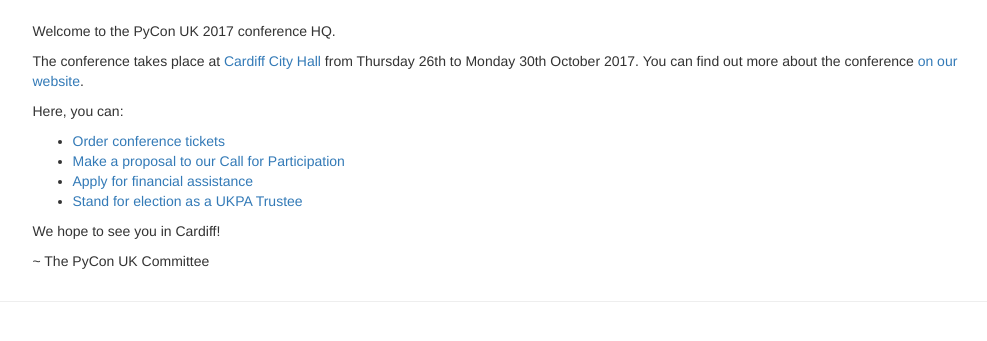
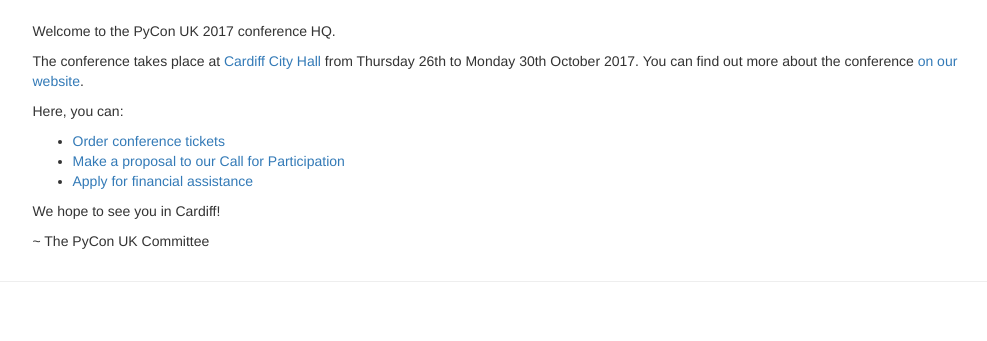
Before and after one commit to PyconUK/ironcage, a Django app: page / in a window 1280 px wide. Shown: the part 51-392 px from the top of the page, without its empty margins (135-1122 px from the left). Run offline with Django 3.2, Linux system fonts and the light colour scheme; some libraries are stand-ins or nearby versions.

Commit message:
Remove "Stand for election as UKPA Trustee" from index

```diff
--- a/ironcage/templates/ironcage/index.html
+++ b/ironcage/templates/ironcage/index.html
@@ -71,8 +71,6 @@
 {% if nomination %}
 <li><a href="{% url 'ukpa:nomination' nomination.nomination_id %}">
 View your nomination for election as a UKPA Trustee</a></li>
-{% else %}
-<li><a href="{% url 'ukpa:new_nomination' %}">Stand for election as a UKPA Trustee</a></li>
 {% endif %}
 </ul>
 
```
